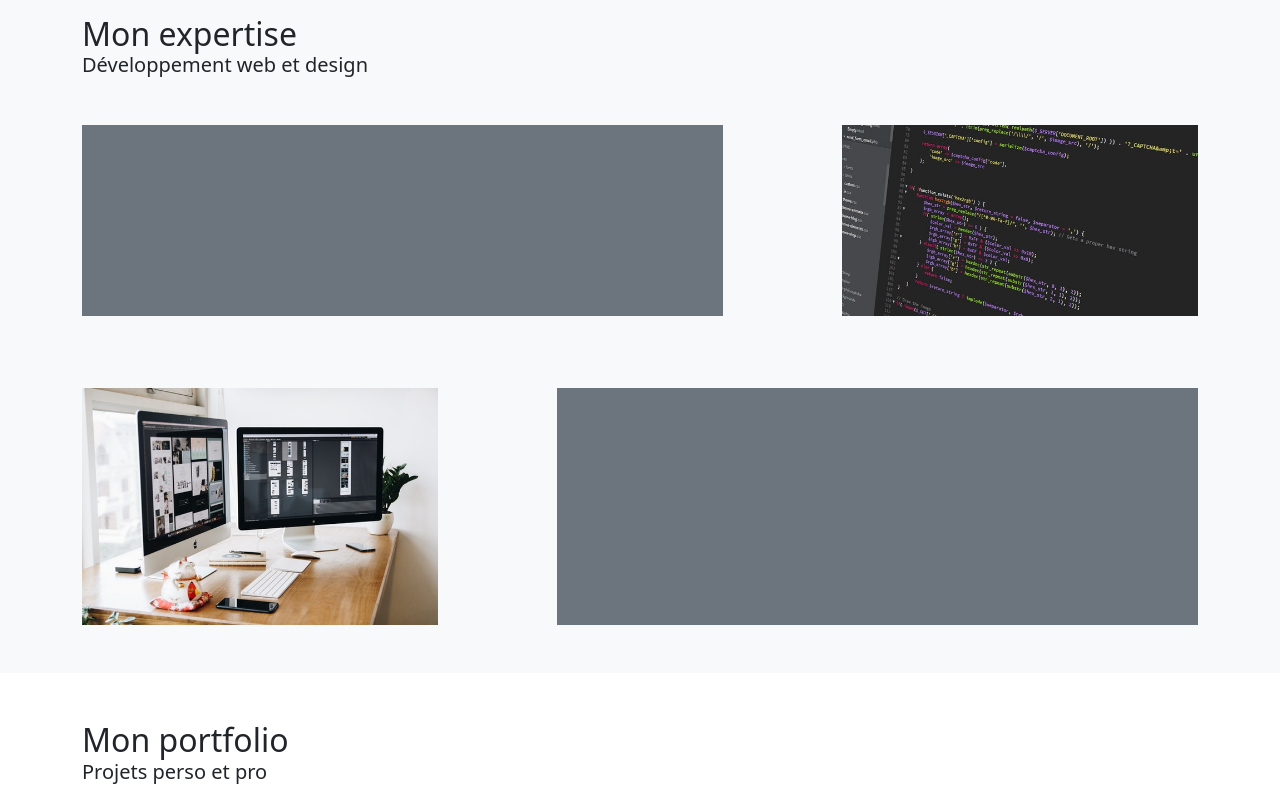
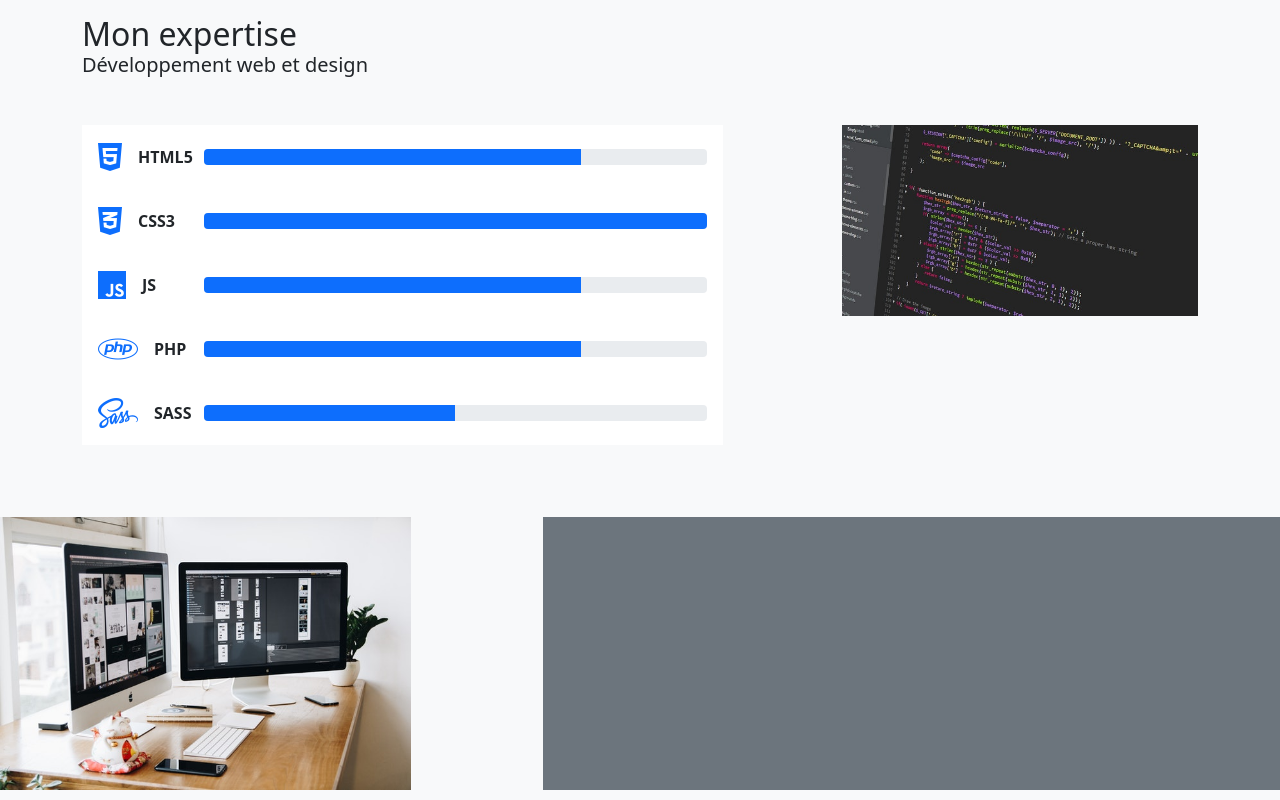
Before and after one commit to ThibaultG94/Projet-Bootstrap_5, a plain HTML site: page index.html in a window 1280 px wide. Shown: the part 860-1660 px from the top of the page. Drawn offline with nearby package versions, Linux system fonts and the light colour scheme.

Commit message:
progress bar

```diff
--- a/index.html
+++ b/index.html
@@ -60,13 +60,100 @@
                 <h3 class="fw-light fs-5">Développement web et design</h3>
                 <div class="row gy-4 mt-4">
                     <div class="col-12 col-md-7">
-                        <div class="bg-secondary h-100 w-100 py-5">
+
+                        <!-- Progress bar -->
+                        <div class="bg-white p-3">
+                            <div class="row align-items-center">
+                                <div class="col-5 col-sm-4 col-md-3 col-xl-2">
+                                    <div class="d-flex align-items-center">
+                                        <i class="fab fa-html5 fa-2x me-3 text-primary"></i>
+                                        <p class="fw-bold m-0">HTML5</p>
                                     </div>
+                                </div>
+                                <div class="col">
+                                    <div class="progress">
+                                        <div class="progress-bar w-75" role="progressbar" aria-valuenow="75"
+                                            aria-valuemin="0" aria-valuemax="100"></div>
+                                    </div>
+                                </div>
+                            </div>
+                        </div>
+
+                        <div class="bg-white p-3">
+                            <div class="row align-items-center">
+                                <div class="col-5 col-sm-4 col-md-3 col-xl-2">
+                                    <div class="d-flex align-items-center">
+                                        <i class="fab fa-css3-alt fa-2x me-3 text-primary"></i>
+                                        <p class="fw-bold m-0">CSS3</p>
+                                    </div>
+                                </div>
+                                <div class="col">
+                                    <div class="progress">
+                                        <div class="progress-bar w-100" role="progressbar" aria-valuenow="100"
+                                            aria-valuemin="0" aria-valuemax="100"></div>
+                                    </div>
+                                </div>
+                            </div>
+                        </div>
+
+                        <div class="bg-white p-3">
+                            <div class="row align-items-center">
+                                <div class="col-5 col-sm-4 col-md-3 col-xl-2">
+                                    <div class="d-flex align-items-center">
+                                        <i class="fab fa-js fa-2x me-3 text-primary"></i>
+                                        <p class="fw-bold m-0">JS</p>
+                                    </div>
+                                </div>
+                                <div class="col">
+                                    <div class="progress">
+                                        <div class="progress-bar w-75" role="progressbar" aria-valuenow="75"
+                                            aria-valuemin="0" aria-valuemax="100"></div>
+                                    </div>
+                                </div>
+                            </div>
+                        </div>
+
+                        <div class="bg-white p-3">
+                            <div class="row align-items-center">
+                                <div class="col-5 col-sm-4 col-md-3 col-xl-2">
+                                    <div class="d-flex align-items-center">
+                                        <i class="fab fa-php fa-2x me-3 text-primary"></i>
+                                        <p class="fw-bold m-0">PHP</p>
+                                    </div>
+                                </div>
+                                <div class="col">
+                                    <div class="progress">
+                                        <div class="progress-bar w-75" role="progressbar" aria-valuenow="75"
+                                            aria-valuemin="0" aria-valuemax="100"></div>
+                                    </div>
+                                </div>
+                            </div>
+                        </div>
+
+                        <div class="bg-white p-3">
+                            <div class="row align-items-center">
+                                <div class="col-5 col-sm-4 col-md-3 col-xl-2">
+                                    <div class="d-flex align-items-center">
+                                        <i class="fab fa-sass fa-2x me-3 text-primary"></i>
+                                        <p class="fw-bold m-0">SASS</p>
+                                    </div>
+                                </div>
+                                <div class="col">
+                                    <div class="progress">
+                                        <div class="progress-bar w-50" role="progressbar" aria-valuenow="40"
+                                            aria-valuemin="0" aria-valuemax="100"></div>
+                                    </div>
+                                </div>
+                            </div>
+                        </div>
+
                     </div>
                     <div class="col-12 offset-md-1 col-md-4">
                         <img src="./img/code.jpg" alt="écran montrant du code php" width="100%">
                     </div>
                 </div>
+            </div>
+
             <div class="row gy-4 mt-5">
                 <div class="col-12 col-md-4">
                     <img src="./img/design.jpg" alt="écran montrant des designs" width="100%">
```
Lines whose indentation alone changed are shown as unchanged.
